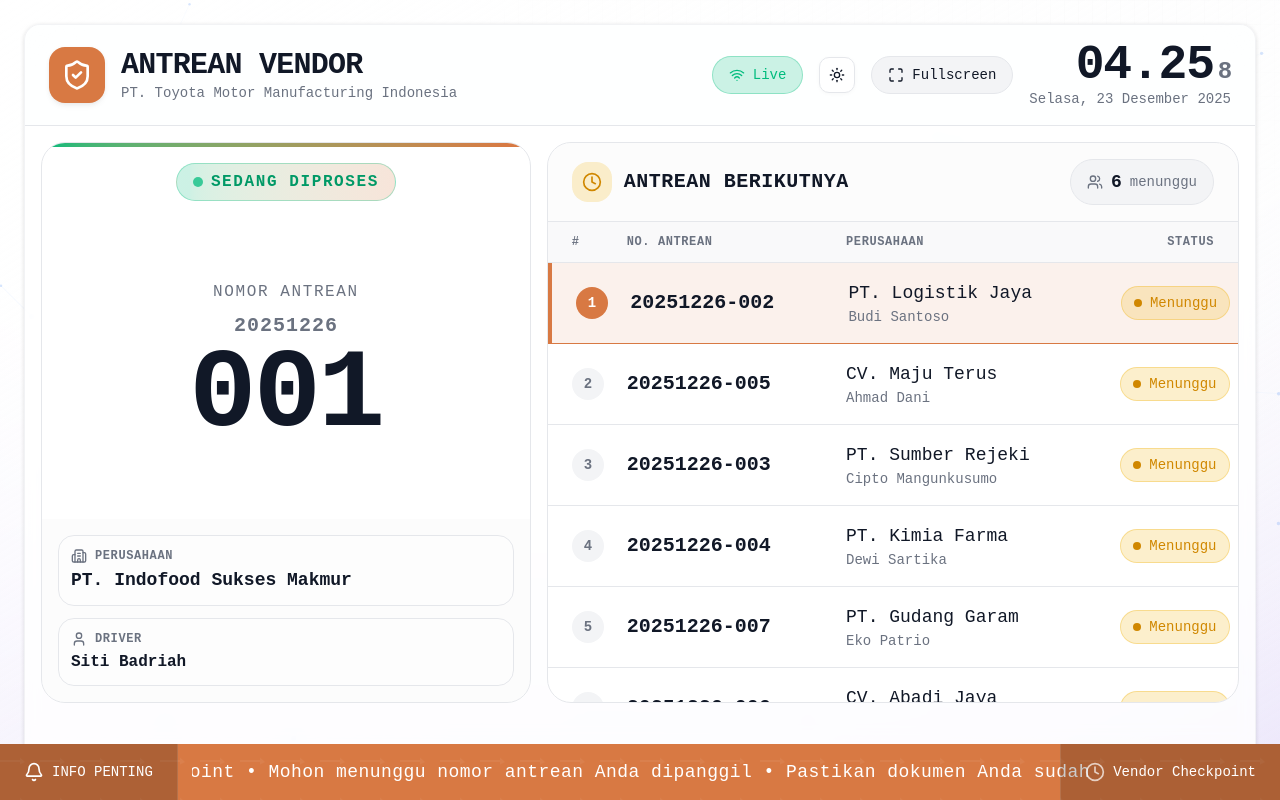
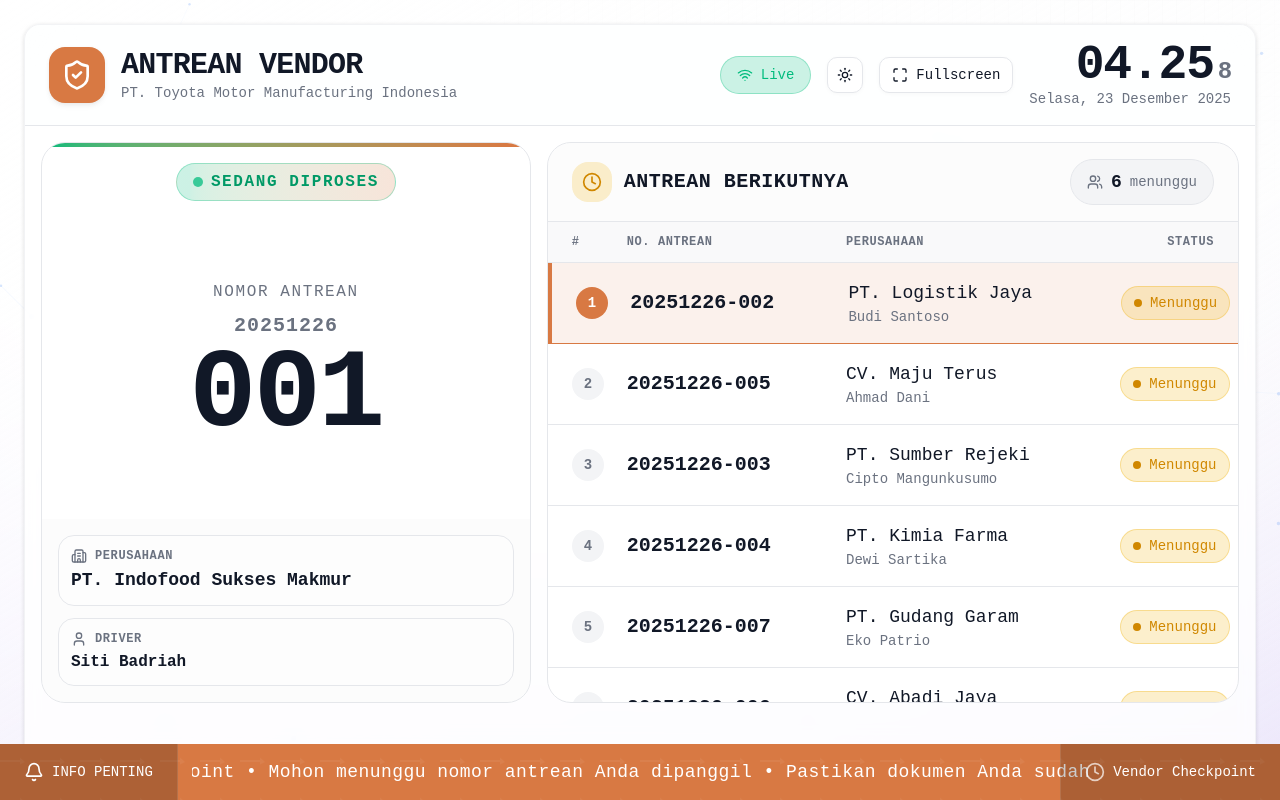
Before and after one commit to bagususwanto/vendor-checkpoint, a Next.js app in the folder apps/web/: page /tv-display in a window 1280 px wide. Built offline with nearby package versions, Linux system fonts and the light colour scheme.

Commit message:
feat: Replace fullscreen button with a styled Button component for improved UI consistency

```diff
--- a/apps/web/app/(public)/tv-display/components/display-header-queue.tsx
+++ b/apps/web/app/(public)/tv-display/components/display-header-queue.tsx
@@ -4,6 +4,7 @@
 import { useTheme } from 'next-themes';
 import { Wifi, Maximize, Minimize, ShieldCheck } from 'lucide-react';
 import { ThemeToggleButton } from '@/components/ui/shadcn-io/theme-toggle-button';
+import { Button } from '@/components/ui/button';
 
 export function DisplayHeaderQueue() {
   const [currentTime, setCurrentTime] = useState<Date | null>(null);
@@ -82,20 +83,14 @@
         />
 
         {/* Fullscreen Button */}
-        <button
+        <Button
+          variant="outline"
           onClick={toggleFullscreen}
-          className="flex items-center gap-2 px-4 py-2 bg-muted hover:bg-muted/80 border border-border rounded-full transition-colors"
           title={isFullscreen ? 'Keluar Fullscreen' : 'Fullscreen'}
         >
-          {isFullscreen ? (
-            <Minimize className="w-4 h-4 text-foreground" />
-          ) : (
-            <Maximize className="w-4 h-4 text-foreground" />
-          )}
-          <span className="text-sm font-medium text-foreground">
-            {isFullscreen ? 'Exit' : 'Fullscreen'}
-          </span>
-        </button>
+          {isFullscreen ? <Minimize /> : <Maximize />}
+          {isFullscreen ? 'Exit' : 'Fullscreen'}
+        </Button>
 
         {/* Time Display */}
         <div className="text-right">
```
